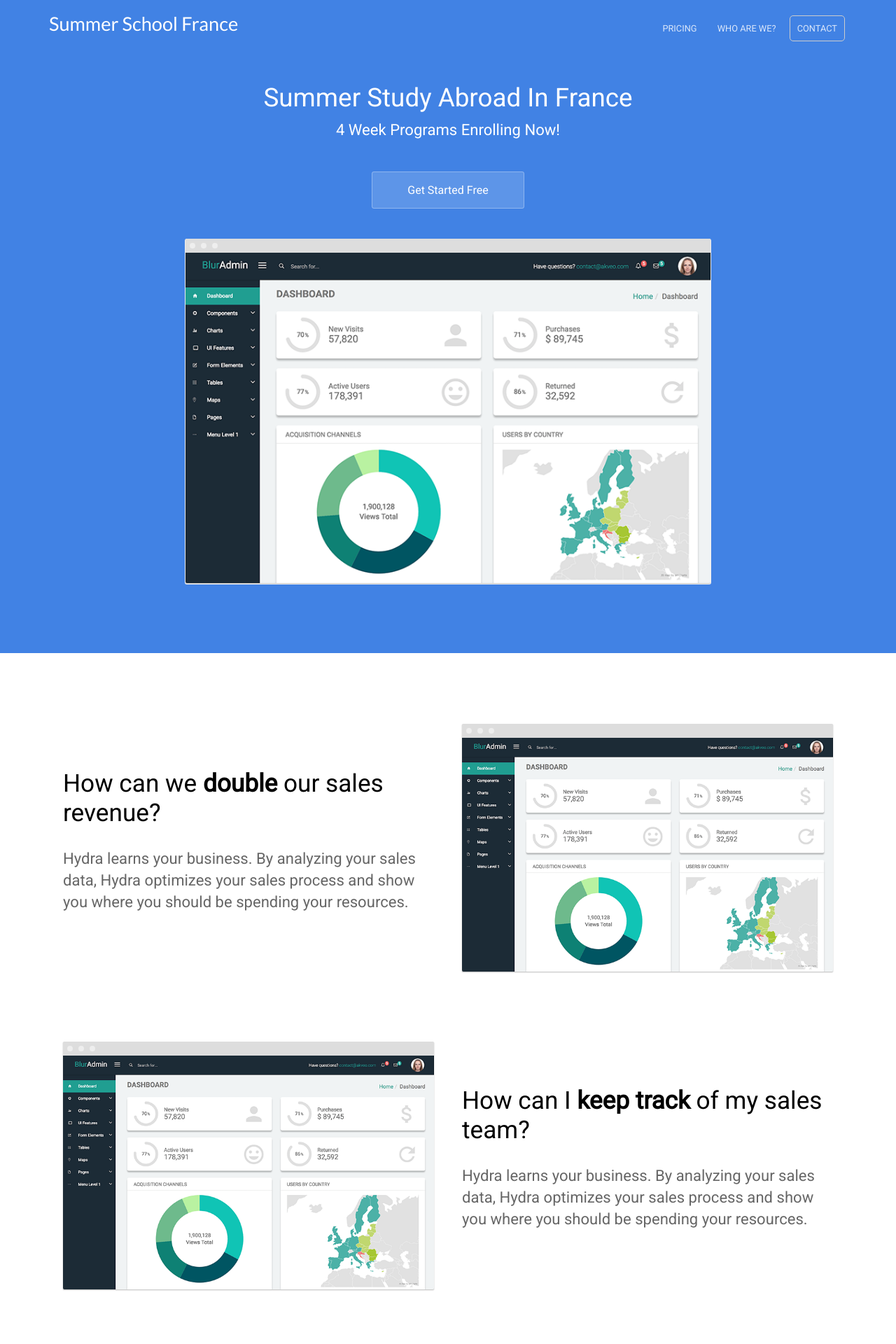
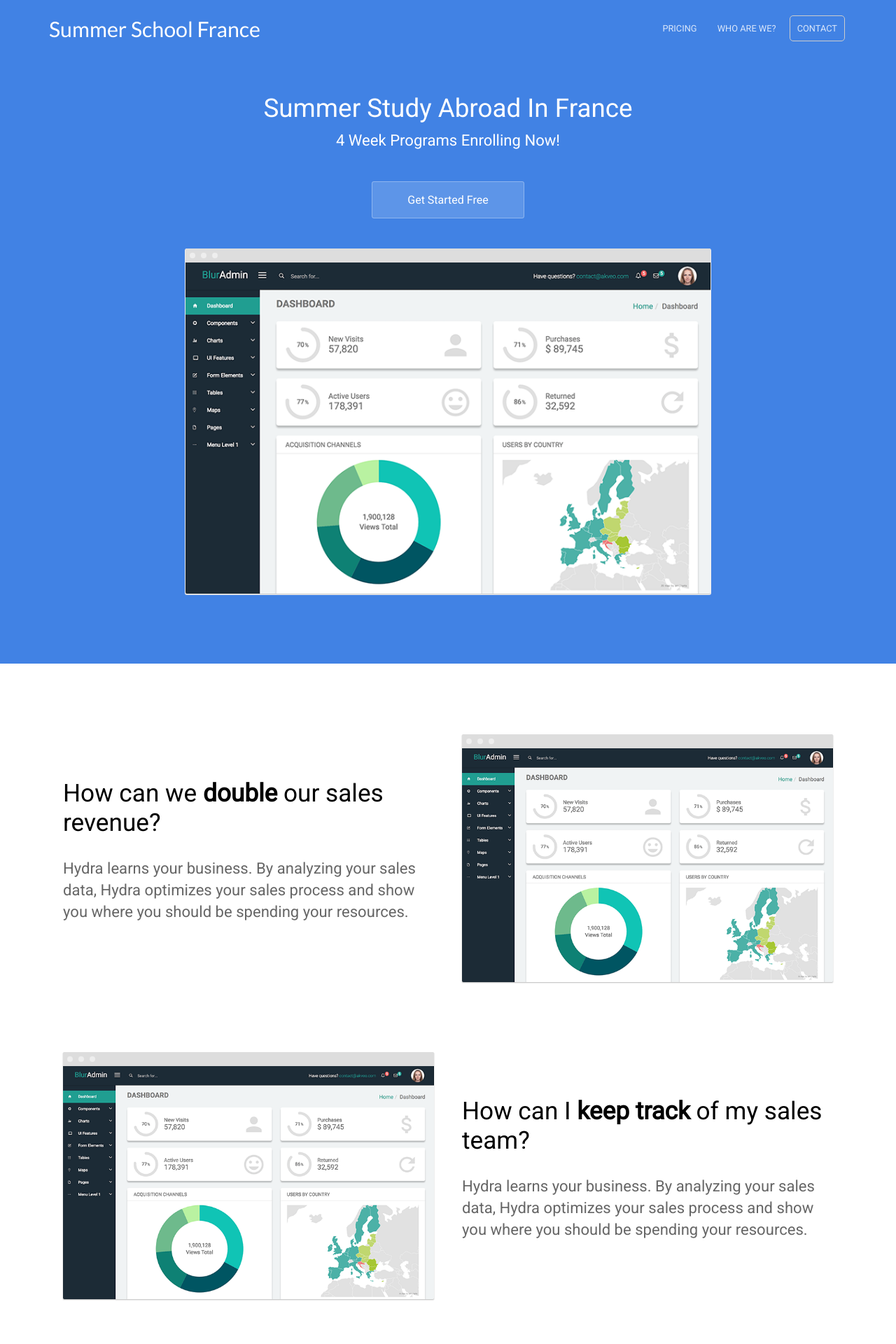
Before and after one commit to baritchie/project1, a Jekyll site: the page built from index.html, in a window 1280 px wide. Shown: the top 1920 px of the page at 70% size. Built offline with Jekyll 4.4.1, drawn with Linux system fonts in a browser that asks for light colours.

Commit message:
Updated '_sass/layout.scss' via CloudCannon

```diff
--- a/_sass/layout.scss
+++ b/_sass/layout.scss
@@ -35,8 +35,8 @@ header {
 	}
 
 	.company-name {
-		font-size: 1.7em;
-		line-height: 1;
+		font-size: 1.9em;
+		line-height: 1.4;
 		font-family: 'Lato', sans-serif;
 		display: inline-block;
 
```
